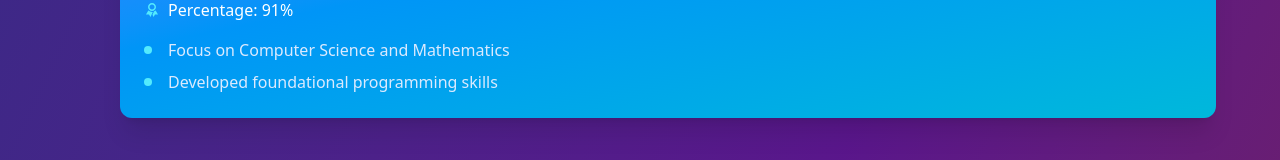
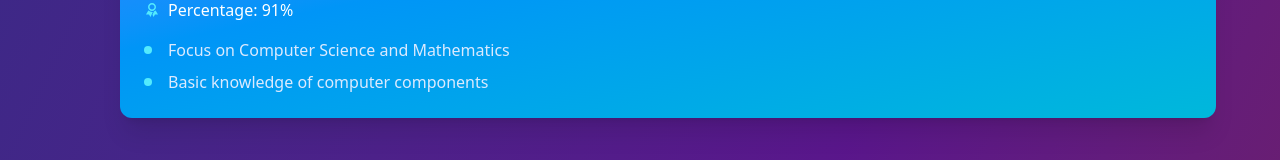
Before and after one commit to Rohan1786/PersonalPortfolio, a React (Vite) app: page /about in a window 1280 px wide. Shown: the part 778-938 px from the top of the page. Built offline with nearby package versions, Linux system fonts and the light colour scheme.

Commit message:
little change is about

```diff
--- a/src/pages/About.jsx
+++ b/src/pages/About.jsx
@@ -72,7 +72,7 @@
     score: "Percentage: 91%",
     highlights: [
       "Focus on Computer Science and Mathematics",
-      "Developed foundational programming skills"
+      "Basic knowledge of computer components",
     ],
     color: "from-blue-500 to-cyan-500"
   }
```
